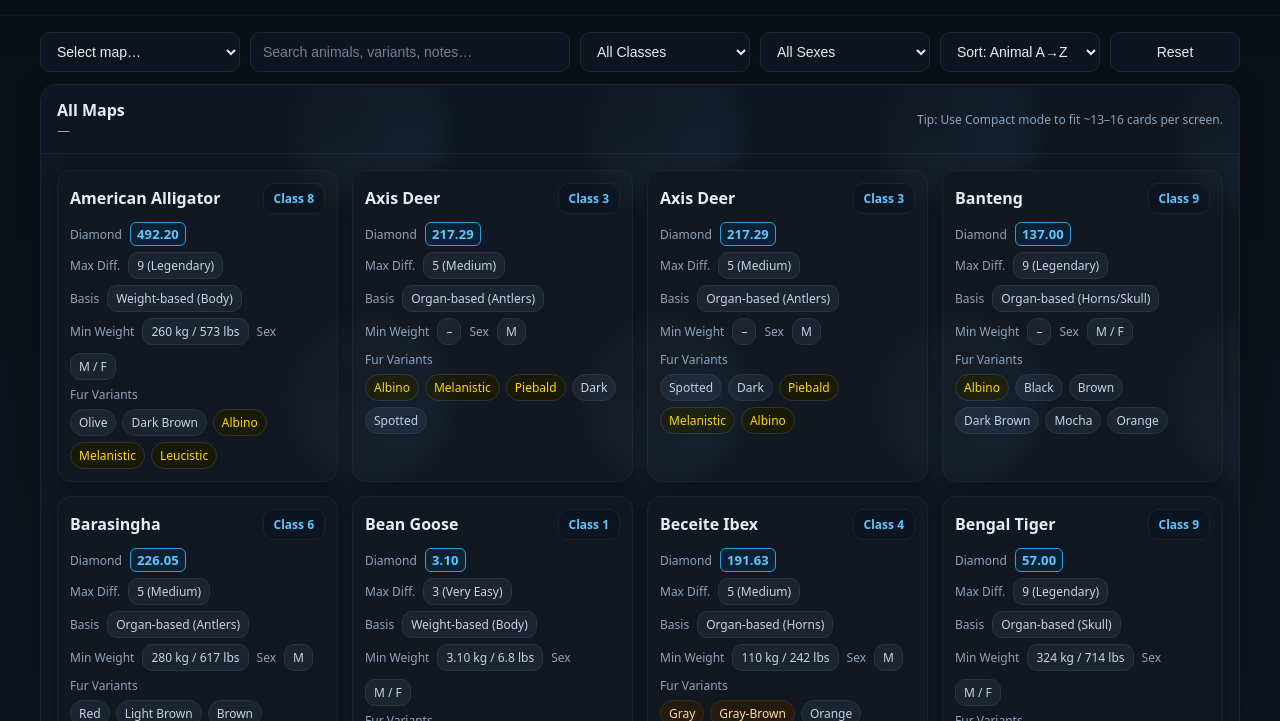
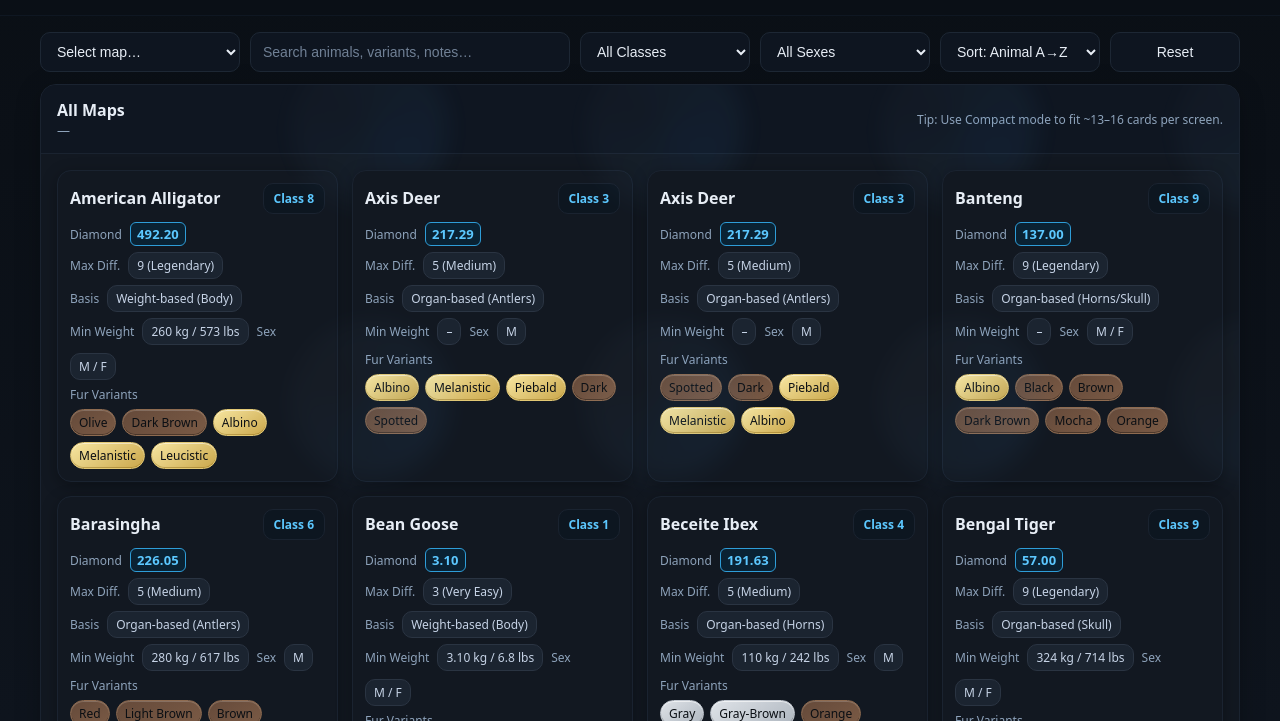
Before and after one commit to CosmicPhoenix171/QuickDiamonds, a plain HTML site: page index.html in a window 1280 px wide. Shown: the part 79-800 px from the top of the page. Drawn offline with Linux system fonts and the light colour scheme.

Commit message:
Update index.html

```diff
--- a/index.html
+++ b/index.html
@@ -73,6 +73,33 @@
     color: #c6d3e6; /* match your light text */
     }
     .variant[data-percent]:active { color: transparent; } /* mobile press */
+
+    /* === Metallic rarity colors === */
+/* Base chip stays the same; these override per-rarity for a metallic look */
+.variant.common{
+  background: linear-gradient(145deg, #654a3a, #7a5a45);
+  border-color: #8e6b50;
+  color:#0b0f14;
+  box-shadow: inset 0 1px 0 rgba(255,255,255,.18), inset 0 -1px 0 rgba(0,0,0,.35);
+}
+.variant.uncommon{
+  background: linear-gradient(145deg, #dfe3e8, #aeb6bf);
+  border-color: #c3c9d1;
+  color:#0b0f14;
+  box-shadow: inset 0 1px 0 rgba(255,255,255,.6), inset 0 -1px 0 rgba(0,0,0,.35);
+}
+.variant.rare{
+  background: linear-gradient(145deg, #f7e6a1, #caa74b);
+  border-color: #e2c874;
+  color:#0b0f14;
+  box-shadow: inset 0 1px 0 rgba(255,255,255,.5), inset 0 -1px 0 rgba(120,84,0,.35);
+}
+.variant.ultra{
+  background: linear-gradient(145deg, #ff6b6b, #a92222);
+  border-color: #d24b4b;
+  color:#0b0f14;
+  box-shadow: inset 0 1px 0 rgba(255,255,255,.35), inset 0 -1px 0 rgba(80,0,0,.35);
+}
 
 
   </style>
@@ -456,7 +483,7 @@ function normalizeVariant(raw) {
 
 function variantChip(raw) {
   const v = normalizeVariant(raw);
-  const rcls = v.rarity ? v.rarity : rarityClass(v.name); // uses your existing rarityClass(name)
+  const rcls = v.rarity ? v.rarity : (rarityClass(v.name) || "common");
   const pctAttr = v.pct ? ` data-percent="${v.pct}" title="${v.pct}"` : "";
   return `<span class="variant ${rcls}"${pctAttr}>${v.name}</span>`;
 }
```
